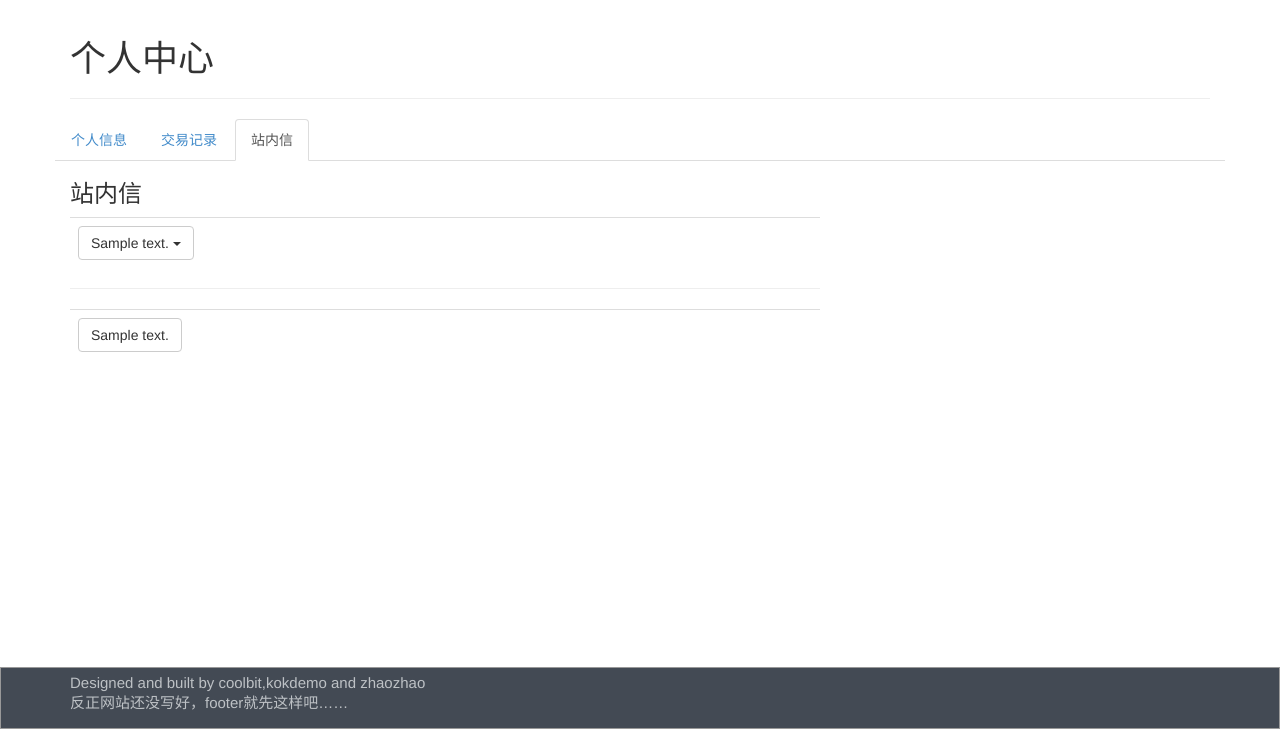
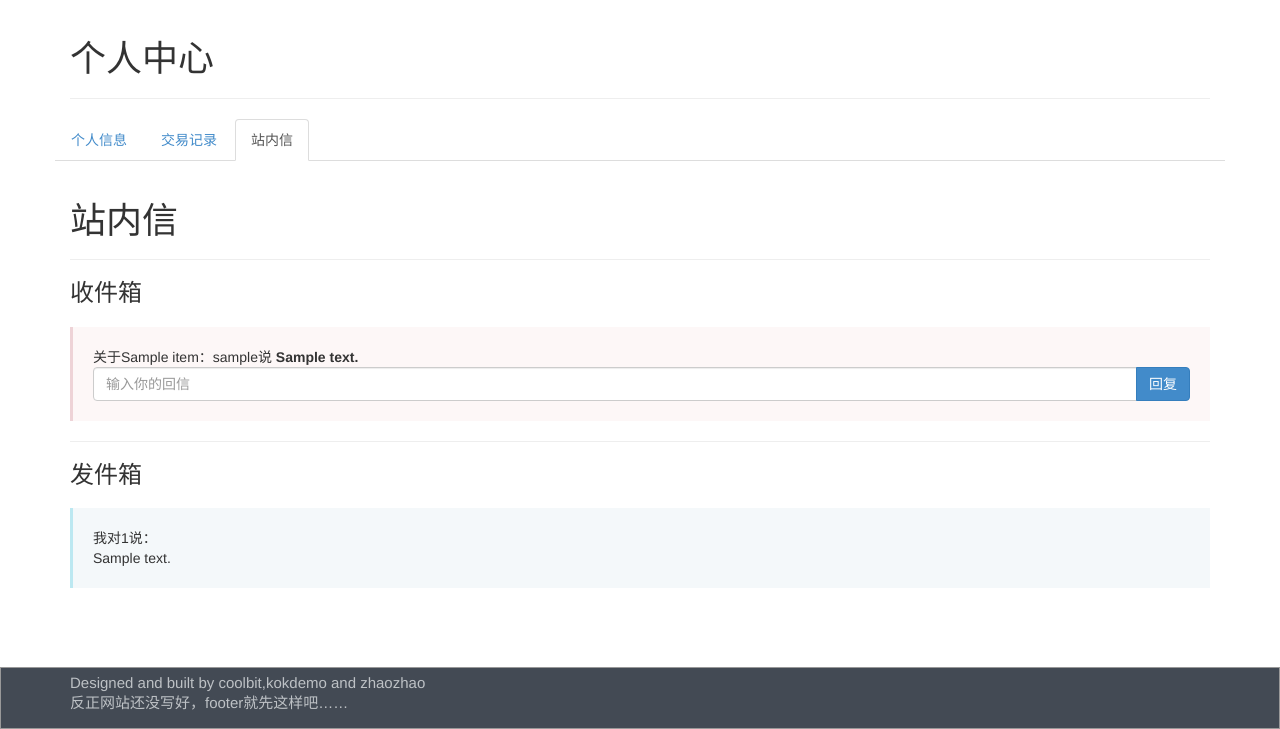
Before and after one commit to coolbit-in/bookseller, a Django app: template bookseller/apps/main/templates/person.html in a window 1280 px wide, after a click on "站内信". Shown: the part 71-800 px from the top of the page. Run offline with Django 3.2, Linux system fonts and the light colour scheme; tables that the repository leaves empty hold one stand-in row (values such as "Sample post"); the template is opened without the code that fills it: values that come from a table or form of the project are taken from there, most other values are stand-ins (such as "Sample title", 1, 10 or a date in 2020); parts of the project's set-up code (start-up, migrations or seed data) failed here and were passed over.

Commit message:
change the messages.html, need coolbit to look it

```diff
--- a/bookseller/apps/main/templates/messages.html
+++ b/bookseller/apps/main/templates/messages.html
@@ -1,40 +1,41 @@
-<div class="col-md-8">
-        <h3>站内信</h3>
+{% extends "base.html" %}
+
+{% block title %}站内信{% endblock %}
+
+{% block content %}
+<div class="container">
+    <div class="page-header">
+        <h1>站内信</h1>
+    </div>
+
     <div id="u2i">
-        <table class="table">
+        <h3>收件箱</h3>
             {% for message in message_list %}
-            <tr>
-                <td>
-                    <div class="btn-group">
-                        <button type="button" class="btn btn-default dropdown-toggle" data-toggle="dropdown">
-                            {{message.content}} <span class="caret"></span>
-                        </button>
-                        <ul class="dropdown-menu" role="menu">
-                            <li>
-                                <textarea>输入你的回信</textarea>
-                                <button type="submit">回复</button>
-                            </li>
-                        </ul>
+                    <div class="bs-callout bs-callout-danger">
+                        关于{{item.title}}：{{item.owner.username}}说
+                        <b>
+                            {{message.content}}
+                        </b>
+                        <div class="input-group form-search">
+                            <input type="text" class="form-control search-query" placeholder="输入你的回信">
+                            <span class="input-group-btn">
+                            <button type="submit" class="btn btn-primary" data-type="last">回复</button>
+                            </span>
+                        </div>
                     </div>
-                </td>
-            </tr>
             {% endfor %}
-        </table>
     </div>
     <hr>
     <div id="i2y">
-        <table class="table">
+        <h3>发件箱</h3>
             {% for massage in massage_list %}
-            <tr>
-                <td>
-                    <div class="btn-group">
-                        <button type="button" class="btn btn-default">
+                    <div class="bs-callout bs-callout-info">
+                        我对{{person.id}}说：
+                        <p>
                             {{content}}
-                        </button>
+                        </p>
                     </div>
-                </td>
-            </tr>
             {% endfor %}
-        </table>
     </div>
 </div>
+{% endblock %}
--- a/bookseller/static/css/main.css
+++ b/bookseller/static/css/main.css
@@ -10,6 +10,52 @@ body { padding-top: 70px; }
 }
 
 p{ word-wrap:break-word; word-break:normal; }
+
+/*
+ * Callouts
+ *
+ * Not quite alerts, but custom and helpful notes for folks reading the docs.
+ * Requires a base and modifier class.
+ */
+
+/* Common styles for all types */
+.bs-callout {
+  margin: 20px 0;
+  padding: 20px;
+  border-left: 3px solid #eee;
+}
+.bs-callout h4 {
+  margin-top: 0;
+  margin-bottom: 5px;
+}
+.bs-callout p:last-child {
+  margin-bottom: 0;
+}
+
+/* Variations */
+.bs-callout-danger {
+  background-color: #fdf7f7;
+  border-color: #eed3d7;
+}
+.bs-callout-danger h4 {
+  color: #b94a48;
+}
+.bs-callout-warning {
+  background-color: #faf8f0;
+  border-color: #faebcc;
+}
+.bs-callout-warning h4 {
+  color: #8a6d3b;
+}
+.bs-callout-info {
+  background-color: #f4f8fa;
+  border-color: #bce8f1;
+}
+.bs-callout-info h4 {
+  color: #34789a;
+}
+
+
 
 /*navbar*/
 .navbar{
```
